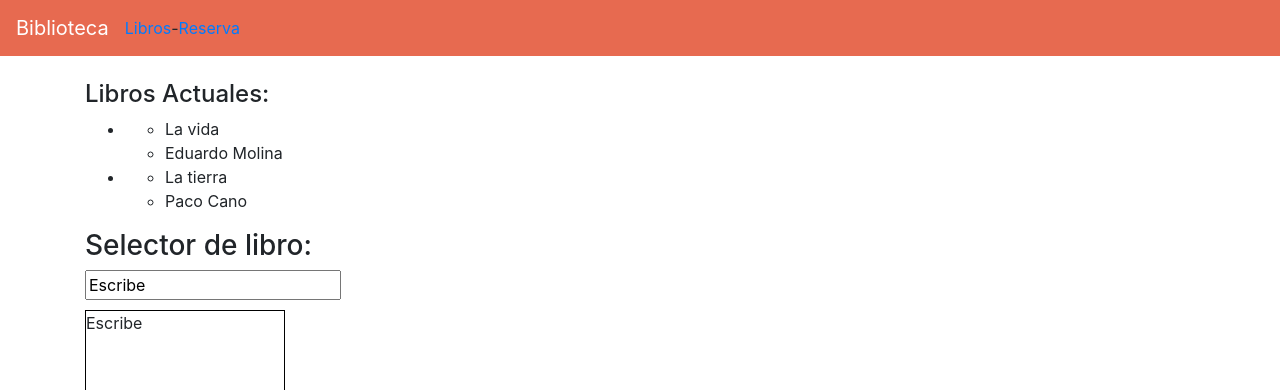
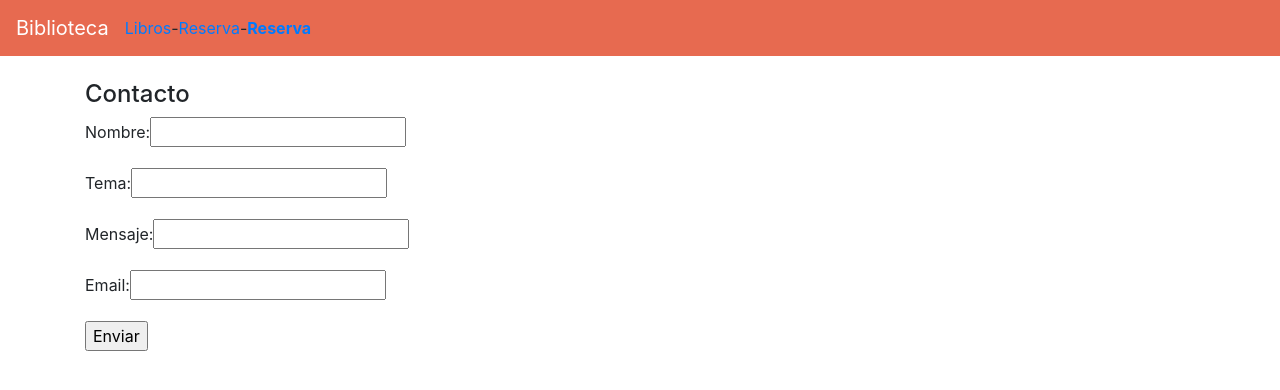
Before and after one commit to alvaro-gr/Practicing-with-Angular5, an Angular app in the folder my-app/: page /contacto in a window 1280 px wide. Shown: the top 390 px of the page. Built offline with nearby package versions, Linux system fonts and the light colour scheme.

Commit message:
Formularios en Angular

```diff
--- a/my-app/src/app/app.module.ts
+++ b/my-app/src/app/app.module.ts
@@ -10,6 +10,7 @@ import { NavbarComponent } from './navbar/navbar.component';
 import { ReservaComponent } from './reserva/reserva.component';
 
 import { ConversorPipe } from './pipes/conversor.pipe';
+import { ContactoComponent } from './contacto/contacto.component';
 
 
 @NgModule({
@@ -18,7 +19,8 @@ import { ConversorPipe } from './pipes/conversor.pipe';
     BookComponent,
     NavbarComponent,
     ReservaComponent,
-    ConversorPipe
+    ConversorPipe,
+    ContactoComponent
   ],
   imports: [
     BrowserModule,
--- a/my-app/src/app/app.routing.ts
+++ b/my-app/src/app/app.routing.ts
@@ -4,6 +4,7 @@ import { Routes, RouterModule } from '@angular/router';
 //Importar componentes
 import { BookComponent } from './book/book.component';
 import { ReservaComponent } from './reserva/reserva.component';
+import { ContactoComponent } from './contacto/contacto.component';
 
 //Rutas
 const appRoutes: Routes = [
@@ -11,6 +12,7 @@ const appRoutes: Routes = [
   {path: 'book', component: BookComponent},
   {path: 'reserva', component: ReservaComponent},
   {path: 'reserva/:page', component: ReservaComponent},
+  {path: 'contacto', component: ContactoComponent},
   {path: '**', component: BookComponent} //Cuando ocurre un error
 ];
 
--- /dev/null
+++ b/my-app/src/app/contacto/contacto.component.html
@@ -0,0 +1,24 @@
+<h4> Contacto </h4>
+
+<form #formContacto="ngForm" (ngSubmit)="enviar(); formContacto.reset();">
+  <p>
+  <label>Nombre:</label>
+  <input type="text" name="nombre" #nombre="ngModel" [(ngModel)]="contacto.nombre" required>
+  <span *ngIf="nombre.touched && !nombre.valid">
+      Nombre incorrecto!
+  </span>
+  </p>
+  <p>
+  <label>Tema:</label>
+  <input type="text" name="tema" #tema="ngModel" [(ngModel)]="contacto.tema" required>
+  </p>
+  <p>
+  <label>Mensaje:</label>
+  <input type="text" name="mensaje" #mensaje="ngModel" [(ngModel)]="contacto.mensaje" required>
+  </p>
+  <p>
+  <label>Email:</label>
+  <input type="textarea" name="email" #email="ngModel" [(ngModel)]="contacto.email" required>
+  </p>
+  <input type="submit" value="Enviar">
+</form>
--- /dev/null
+++ b/my-app/src/app/contacto/contacto.component.ts
@@ -0,0 +1,25 @@
+import { Component, OnInit } from '@angular/core';
+
+import { Contacto } from '../models/contacto';
+
+@Component({
+  selector: 'app-contacto',
+  templateUrl: './contacto.component.html',
+  styleUrls: ['./contacto.component.css']
+})
+export class ContactoComponent implements OnInit {
+
+    public contacto: Contacto;
+
+  constructor() {
+    this.contacto = new Contacto("","","","");
+  }
+
+  ngOnInit() {
+  }
+
+  enviar(){
+    console.log(this.contacto);
+  }
+
+}
--- /dev/null
+++ b/my-app/src/app/models/contacto.ts
@@ -0,0 +1,12 @@
+export class Contacto {
+  public nombre:string;
+  public tema:string;
+  public mensaje:string;
+  public email:string;
+
+
+  constructor(nombre:string,
+              tema:string,
+              mensaje:string,
+              email:string){}
+}
--- a/my-app/src/app/navbar/navbar.component.html
+++ b/my-app/src/app/navbar/navbar.component.html
@@ -9,4 +9,10 @@
   <a [routerLink]="['/reserva']" [routerLinkActive]="['activado']">
       Reserva
   </a>
+
+  -
+  <a [routerLink]="['/contacto']" [routerLinkActive]="['activado']">
+      Reserva
+  </a>
+
 </nav>
--- a/my-app/src/app/reserva/reserva.component.ts
+++ b/my-app/src/app/reserva/reserva.component.ts
@@ -25,7 +25,6 @@ export class ReservaComponent implements OnInit {
       private _router : Router
   ) {
       this.fecha = new Date(2018,2,3);
-
   }
 
   ngOnInit() {
```
Also changed, not shown: my-app/src/app/contacto/contacto.component.css (added), 1 other file (tests, documents, lock files or other folders).
